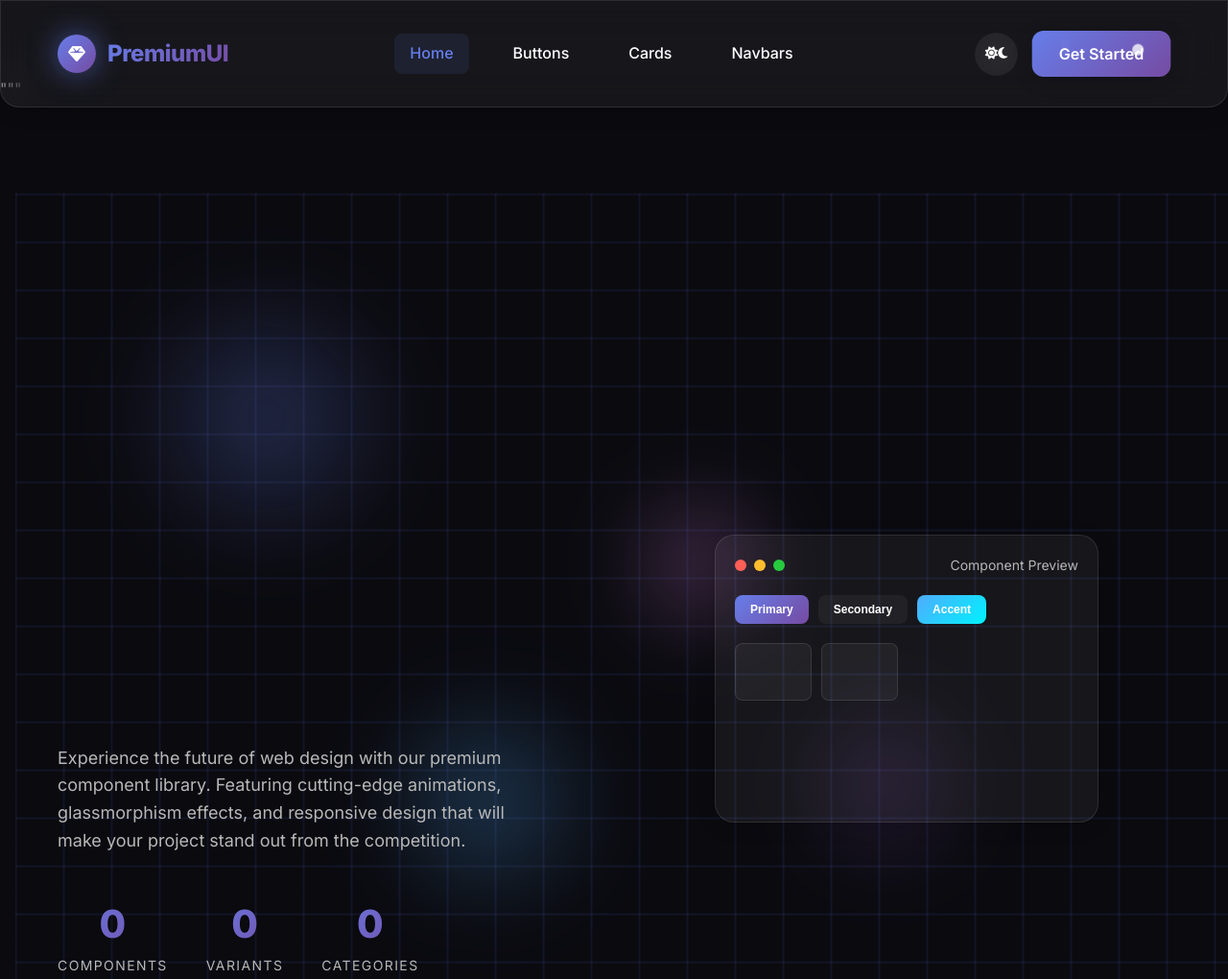
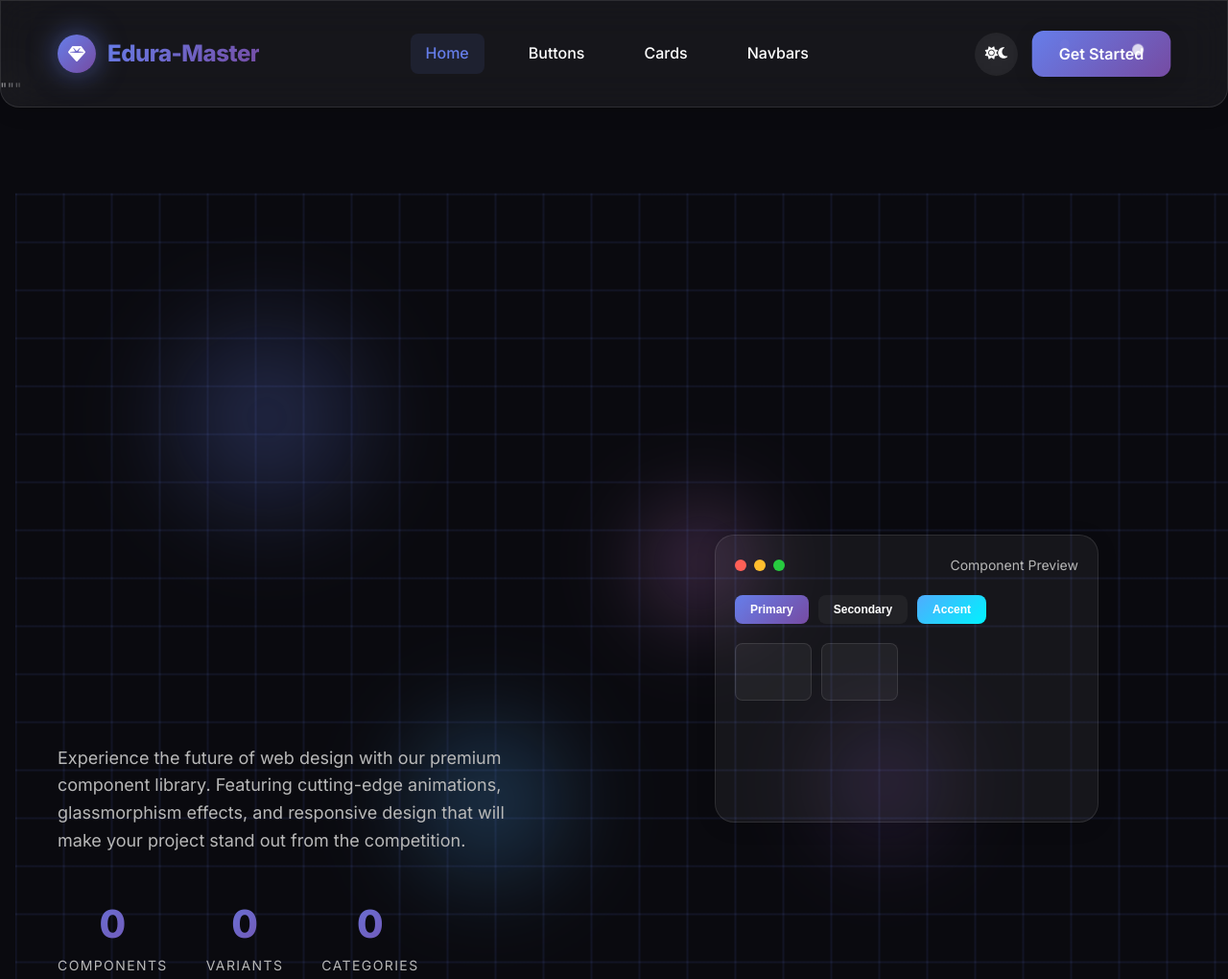
Before and after one commit to souma9830/Edura-Master, a plain HTML site: page index.html in a window 1280 px wide. Shown: the top 1020 px of the page at 96% size. Drawn offline with nearby package versions, Linux system fonts and the light colour scheme.

Commit message:
Update index.html

```diff
--- a/index.html
+++ b/index.html
@@ -20,7 +20,7 @@
                 <div class="logo-icon glow-effect">
                     <i class="fas fa-gem"></i>
                 </div>
-                <span class="logo-text gradient-text">PremiumUI</span>
+                <span class="logo-text gradient-text">Edura-Master</span>
             </div>
 
             <div class="nav-links">
```
